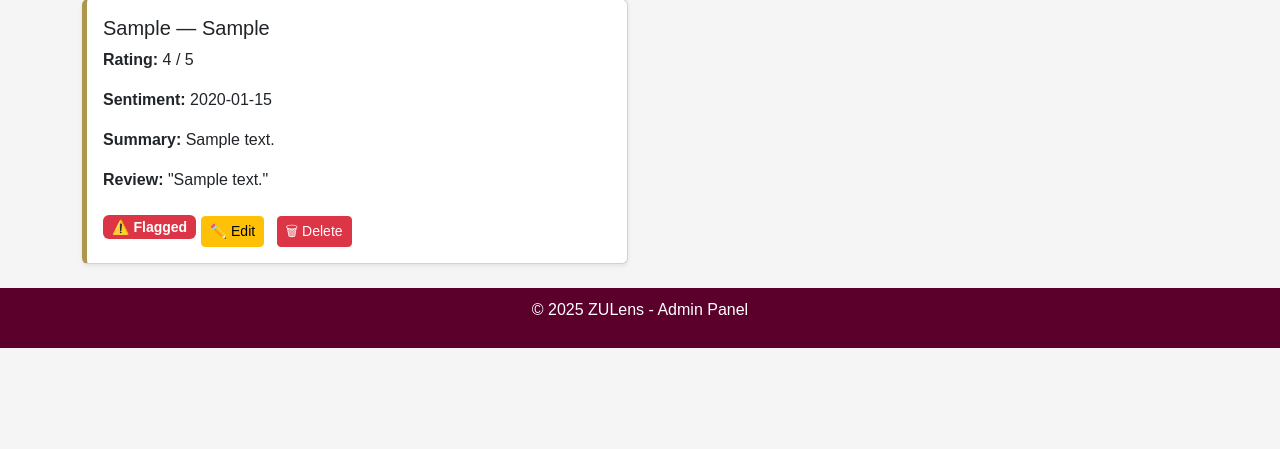
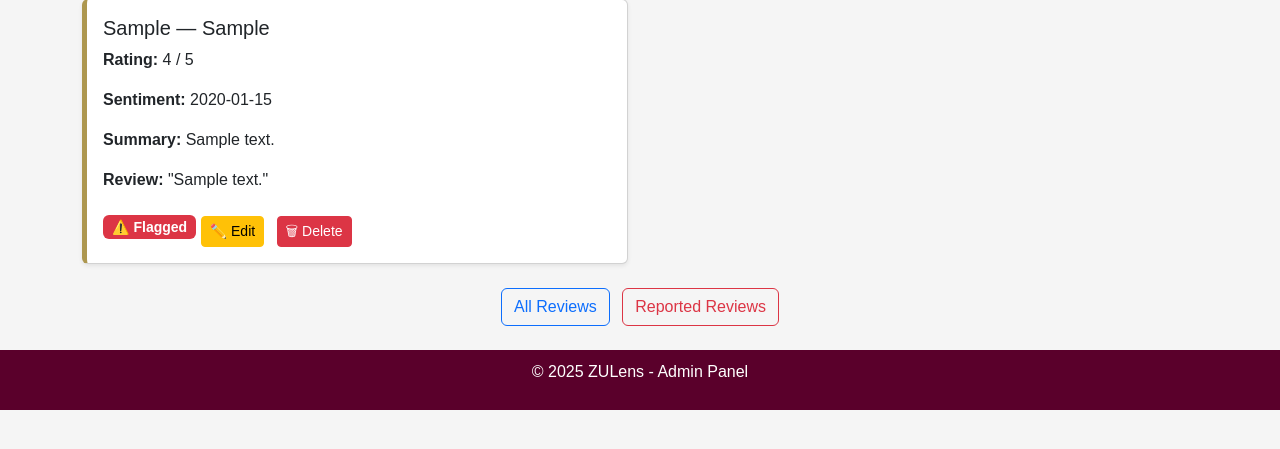
Before and after one commit to Alyazia-mo/ZULens-Instructor-edition-, a Flask app: page /admin in a window 1280 px wide. Shown: the part 143-592 px from the top of the page. Run offline with Flask 3, Linux system fonts and the light colour scheme; tables that the repository leaves empty hold one stand-in row (values such as "Sample post"); parts of the project's set-up code (start-up, migrations or seed data) failed here and were passed over.

Commit message:
admin reports

```diff
--- a/app.py
+++ b/app.py
@@ -183,19 +183,17 @@ def signup_faculty():
         conn = sqlite3.connect(DATABASE_PATH)
         cursor = conn.cursor()
 
-        # Check duplicate
+
         cursor.execute("SELECT * FROM users WHERE email = ?", (email,))
         if cursor.fetchone():
             conn.close()
             return jsonify({"error": "Email already registered"}), 409
 
-        # Insert new faculty user
         cursor.execute("""
             INSERT INTO users (fullname, email, password, role)
             VALUES (?, ?, ?, ?)
         """, (fullname, email, password, "faculty"))
 
-        # Commit and close the DB connection
         conn.commit()
         conn.close()
 
@@ -284,7 +282,7 @@ def get_faculty_reviews():
     reviews = []
     for row in rows:
         student_id_display = "Hidden"
-        # You can fetch student ID from users table if you wish, here we're skipping it for privacy
+
         reviews.append({
             "id": row[0],
             "course": row[1],
@@ -391,6 +389,36 @@ def report_review():
 
     return jsonify({"message": "Review reported"}), 200
 
+@app.route("/admin/reported-reviews")
+def get_reported_reviews():
+    conn = sqlite3.connect(DATABASE_PATH)
+    cursor = conn.cursor()
+
+    cursor.execute("""
+        SELECT reviews.id, course, instructor, rating, review, sentiment, summary, reason
+        FROM reviews
+        JOIN review_reports ON reviews.id = review_reports.review_id
+        ORDER BY review_reports.timestamp DESC
+    """)
+    rows = cursor.fetchall()
+    conn.close()
+
+    reported = []
+    for row in rows:
+        reported.append({
+            "id": row[0],
+            "course": row[1],
+            "instructor": row[2],
+            "rating": row[3],
+            "review": row[4],
+            "sentiment": row[5],
+            "summary": row[6],
+            "reason": row[7]
+        })
+
+    return jsonify(reported)
+
+
 @app.route("/faculty/notifications", methods=["POST"])
 def toggle_notifications():
     user_id = session.get("user_id")
@@ -474,7 +502,7 @@ def submit_review():
     faculty = cursor.fetchone()
     conn.close()
 
-    if faculty and faculty[1]:  # if found and notifications are enabled
+    if faculty and faculty[1]:
         faculty_email = faculty[0]
 
         subject = "🔔 New Review Submitted on ZULens"
--- a/templates/admin_panel.html
+++ b/templates/admin_panel.html
@@ -49,20 +49,82 @@
     <div id="review-list" class="row gy-4"></div>
   </div>
 
+  <div class="text-center mb-4">
+    <button class="btn btn-outline-primary me-2" onclick="showAllReviews()">All Reviews</button>
+    <button class="btn btn-outline-danger" onclick="showReportedReviews()">Reported Reviews</button>
+  </div>
+
   <footer>
     <p>© 2025 ZULens - Admin Panel</p>
   </footer>
 
   <script>
-    async function loadReviews() {
+    let editingReviewId = null;
+
+    async function showAllReviews() {
       const res = await fetch("/get-reviews");
       const reviews = await res.json();
+      renderReviews(reviews, false);
+    }
+
+    async function showReportedReviews() {
+      const res = await fetch("/admin/reported-reviews");
+      const reviews = await res.json();
+      renderReviews(reviews, true);
+    }
+
+    function renderReviews(reviews, isReported = false) {
       const container = document.getElementById("review-list");
       container.innerHTML = "";
 
       if (reviews.length === 0) {
-        container.innerHTML = "<p class='text-center'>No reviews yet.</p>";
+        container.innerHTML = `<p class='text-center'>${isReported ? "No reported reviews." : "No reviews yet."}</p>`;
         return;
+      }
+
+      reviews.forEach((review) => {
+        container.innerHTML += `
+          <div class="col-md-6">
+            <div class="card shadow-sm ${isReported ? 'border-danger' : ''}">
+              <div class="card-body">
+                <h5 class="card-title">${review.course} — ${review.instructor}</h5>
+                <p><strong>Rating:</strong> ${review.rating} / 5</p>
+                <p><strong>Sentiment:</strong> ${review.sentiment}</p>
+                <p><strong>Summary:</strong> ${review.summary}</p>
+                <p><strong>Review:</strong> "${review.review}"</p>
+                ${review.reason ? `<p><strong>🚩 Reason:</strong> <span class="text-danger">${review.reason}</span></p>` : ""}
+                ${review.flagged ? '<span class="badge bg-danger">⚠️ Flagged</span>' : ''}
+                <button class="btn btn-sm btn-warning mt-2 me-2 edit-btn"
+                        data-id="${review.id}"
+                        data-course="${review.course}"
+                        data-instructor="${review.instructor}"
+                        data-review="${encodeURIComponent(review.review)}">
+                  ✏️ Edit
+                </button>
+                <button class="btn btn-sm btn-danger mt-2" onclick='deleteReview(${review.id}, ${isReported})'>🗑 Delete</button>
+              </div>
+            </div>
+          </div>
+        `;
+      });
+    }
+
+    async function deleteReview(reviewId, isReported = false) {
+      const confirmed = confirm("Are you sure you want to delete this review?");
+      if (!confirmed) return;
+
+      const res = await fetch("/delete-review-by-id", {
+        method: "POST",
+        headers: { "Content-Type": "application/json" },
+        body: JSON.stringify({ review_id: reviewId })
+      });
+
+      if (res.ok) {
+        alert("✅ Review deleted");
+        isReported ? showReportedReviews() : showAllReviews();
+      } else {
+        alert("❌ Failed to delete review");
+      }
     }
 
     document.addEventListener("click", (e) => {
@@ -77,54 +139,6 @@ document.addEventListener("click", (e) => {
         modal.show();
       }
     });
-
-reviews.forEach((review) => {
-  container.innerHTML += `
-    <div class="col-md-6">
-      <div class="card shadow-sm">
-        <div class="card-body">
-          <h5 class="card-title">${review.course} — ${review.instructor}</h5>
-          <p><strong>Rating:</strong> ${review.rating} / 5</p>
-          <p><strong>Sentiment:</strong> ${review.sentiment}</p>
-          <p><strong>Summary:</strong> ${review.summary}</p>
-          <p><strong>Review:</strong> "${review.review}"</p>
-          ${review.flagged ? '<span class="badge bg-danger">⚠️ Flagged</span>' : ''}
-          <button class="btn btn-sm btn-warning mt-2 me-2 edit-btn"
-                  data-id="${review.id}"
-                  data-course="${review.course}"
-                  data-instructor="${review.instructor}"
-                  data-review="${encodeURIComponent(review.review)}">
-            ✏️ Edit
-          </button>
-          <button class="btn btn-sm btn-danger mt-2" onclick='deleteReview(${review.id})'>🗑 Delete</button>
-        </div>
-      </div>
-    </div>
-  `;
-});
-    }
-
-async function deleteReview(reviewId) {
-  const confirmed = confirm("Are you sure you want to delete this review?");
-  if (!confirmed) return;
-
-  const res = await fetch("/delete-review-by-id", {
-    method: "POST",
-    headers: { "Content-Type": "application/json" },
-    body: JSON.stringify({ review_id: reviewId })
-  });
-
-  if (res.ok) {
-    alert("✅ Review deleted");
-    loadReviews(); // Refresh the list
-  } else {
-    alert("❌ Failed to delete review");
-  }
-}
-
-
-    loadReviews();
-    let editingReviewId = null;
 
     async function saveEditedReview() {
       const updatedCourse = document.getElementById("editCourseInput").value.trim();
@@ -149,16 +163,17 @@ async function saveEditedReview() {
       if (res.ok) {
         alert("✅ Review updated.");
         bootstrap.Modal.getInstance(document.getElementById("editModal")).hide();
-    loadReviews();
+        showAllReviews();
       } else {
         alert("❌ Failed to update review.");
       }
     }
 
-
+    showAllReviews();
   </script>
 
-<!-- Edit Review Modal -->
+
+
 <div class="modal fade" id="editModal" tabindex="-1" aria-hidden="true">
   <div class="modal-dialog">
     <div class="modal-content">
--- a/templates/reviews.html
+++ b/templates/reviews.html
@@ -159,7 +159,7 @@
                   ${r.flagged ? '<span class="badge bg-danger ms-2">🚩 Flagged</span>' : ''}
                   <p class="mt-2"><strong>Rating:</strong> ${r.rating} / 5</p>
                   <p><strong>AI Summary:</strong> ${r.summary}</p>
-                  ${r.revealed_grade ? `<p><strong>Grade:</strong> ${r.revealed_grade}</p>` : ''}
+                  ${r.revealed_grade ? `<p><strong>Reviewer's Grade::</strong> ${r.revealed_grade}</p>` : ''}
                   <hr />
                   <p>"${r.review}"</p>
                 </div>
```
Lines whose indentation alone changed are shown as unchanged.
